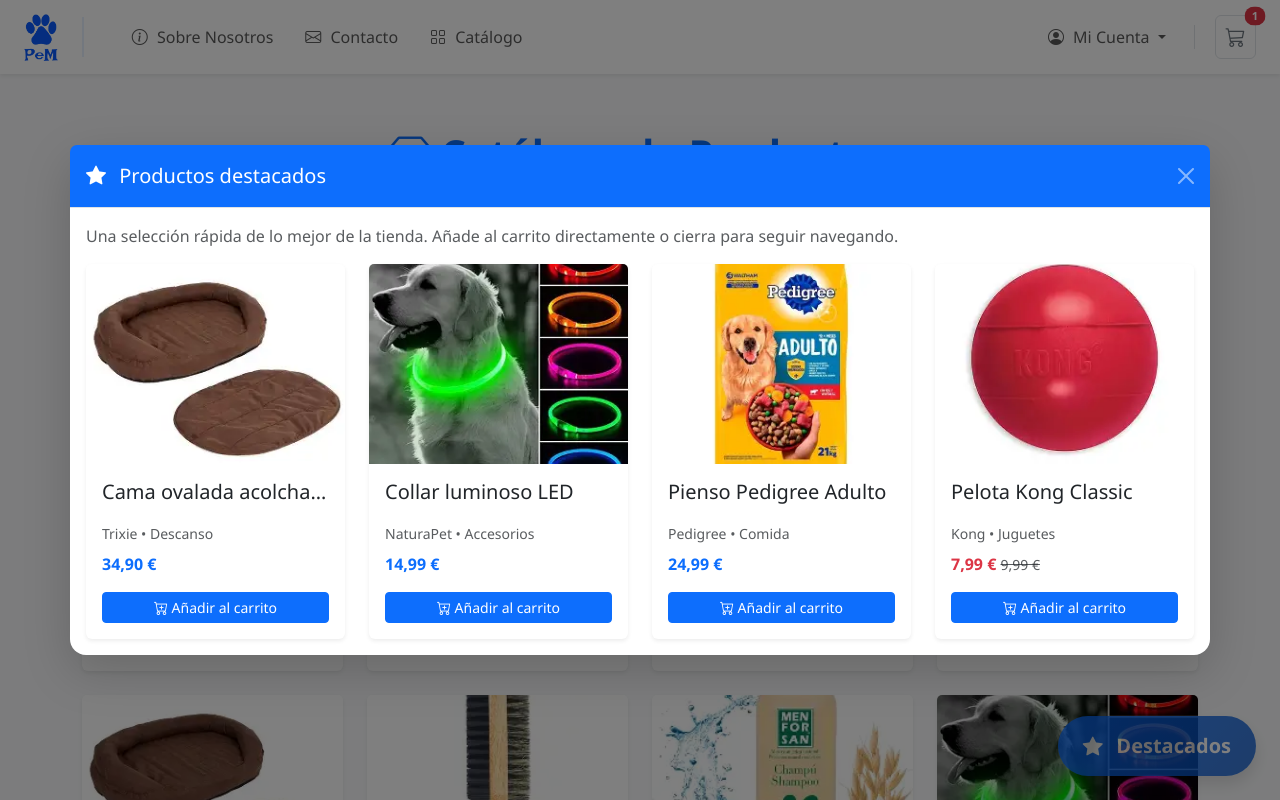
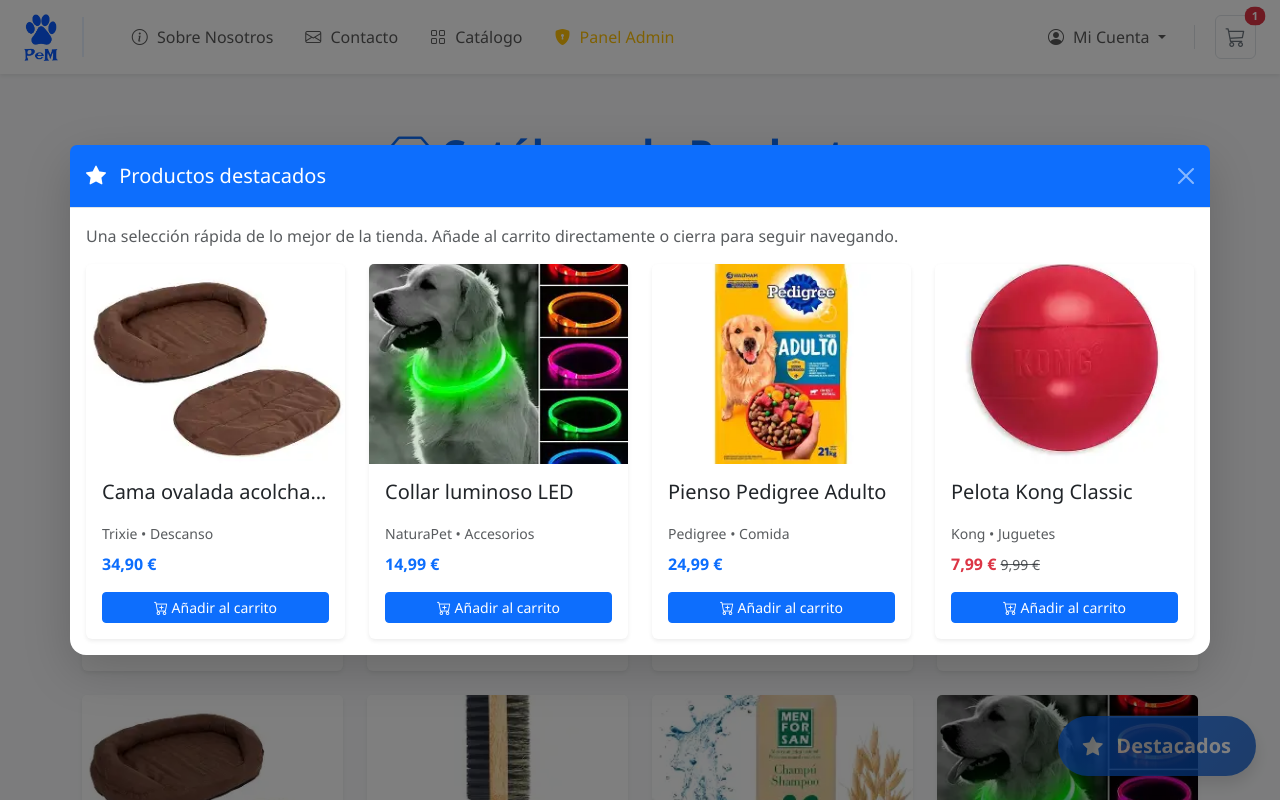
Before and after one commit to PDJ6975/PeM, a Django app: page / in a window 1280 px wide. Run offline with Django 5.2, Linux system fonts and the light colour scheme; a user stored in the database is signed in; data comes from the database, SQL or seed files in the repository; tables that the repository leaves empty hold one stand-in row (values such as "Sample post"); some libraries are stand-ins or nearby versions.

Commit message:
feat: botón panel administración

```diff
--- a/core/templates/partials/header.html
+++ b/core/templates/partials/header.html
@@ -32,6 +32,15 @@
             <i class="bi bi-grid"></i> Catálogo
           </a>
         </li>
+
+        {% if user.is_authenticated and user.is_staff %}
+        <li class="nav-item">
+          <a class="nav-link text-warning" href="{% url 'admin:index' %}" target="_blank">
+            <i class="bi bi-shield-lock-fill"></i> Panel Admin
+          </a>
+        </li>
+        {% endif %}
+
         {% if request.resolver_match.url_name == 'catalogo_marcas' %}
         <li class="nav-item">
           <button class="nav-link btn btn-link p-0"
```
